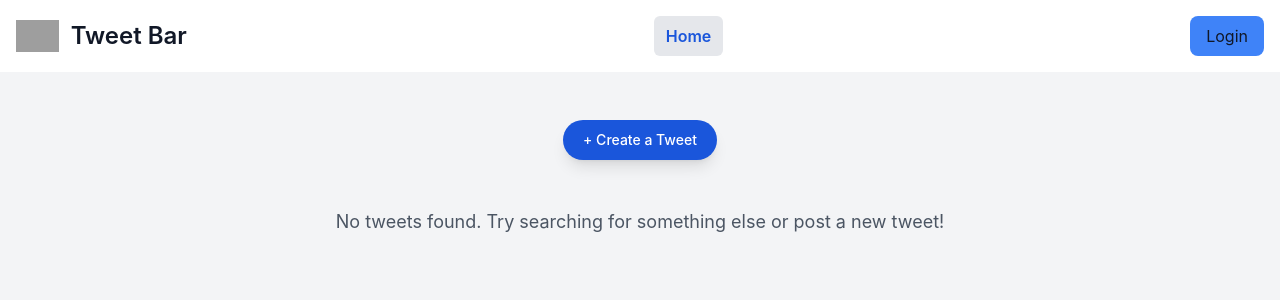
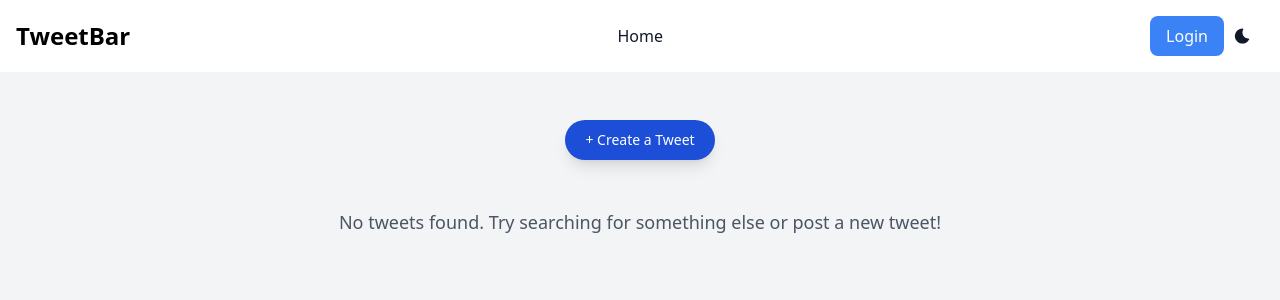
Before and after one commit to DhruvSimform/tweet-crud-auth, a Django app: page /tweet/ in a window 1280 px wide. Shown: the top 300 px of the page. Run offline with Django 4.2, Linux system fonts and the light colour scheme; data that the repository does not hold is empty; some libraries are stand-ins or nearby versions; grey boxes are pictures that could not be loaded.

Commit message:
Implement dark mode toggle and enhance navbar functionality for improved user experience

```diff
--- a/templates/layout.html
+++ b/templates/layout.html
@@ -8,8 +8,20 @@
     <title>{% block title %}Tweet App{% endblock title %}</title>
 
     {% comment %} Tailwind CSS and Flowbite JS CDN links {% endcomment %}
+    <!-- Add this in your <head> -->
+<script src="https://cdn.tailwindcss.com"></script>
+<script>
+  tailwind.config = {
+    darkMode: 'class', // Enable class-based dark mode
+  };
+</script>
     <link href="https://cdn.jsdelivr.net/npm/flowbite@3.1.2/dist/flowbite.min.css" rel="stylesheet" />
     <script src="https://cdn.jsdelivr.net/npm/flowbite@3.1.2/dist/flowbite.min.js"></script>
+    <script>
+        tailwind.config = {
+          darkMode: 'class',
+        }
+      </script>
 </head>
 
 <body class="bg-gray-100 dark:bg-gray-900 text-gray-900 dark:text-white">
@@ -23,5 +35,24 @@
 
 
     {% block script %}{% endblock script %}
+    <script>
+        document.addEventListener("DOMContentLoaded", function () {
+          const themeToggle = document.getElementById("theme-toggle");
+
+          // Check localStorage for theme preference
+          if (localStorage.getItem("theme") === "dark") {
+            document.documentElement.classList.add("dark");
+          } else {
+            document.documentElement.classList.remove("dark");
+          }
+
+          // Toggle dark mode on button click
+          themeToggle.addEventListener("click", function () {
+            const isDarkMode = document.documentElement.classList.toggle("dark");
+            localStorage.setItem("theme", isDarkMode ? "dark" : "light");
+          });
+        });
+      </script>
+
 </body>
 </html>
--- a/templates/navbar.html
+++ b/templates/navbar.html
@@ -1,82 +1,58 @@
-{%load active_navigation_tags%}
+{% load active_navigation_tags %}
 
 <nav class="bg-white border-gray-200 dark:bg-gray-900 sticky top-0 z-50">
   <div class="max-w-screen-xl flex flex-wrap items-center justify-between mx-auto p-4">
     <a href="{% url 'tweet_list' %}" class="flex items-center space-x-3 rtl:space-x-reverse">
-      <img src="https://flowbite.com/docs/images/logo.svg" class="h-8" alt="Flowbite Logo" />
-      <span class="self-center text-2xl font-semibold whitespace-nowrap dark:text-white">
-        Tweet Bar
+      {% comment %} <img src="https://flowbite.com/docs/images/logo.svg" class="h-8" alt="Flowbite Logo" />s {% endcomment %}
+      <span class="self-center text-2xl font-semibold whitespace-nowrap text-black dark:text-white ">
+        TweetBar
       </span>
     </a>
 
     <div class="flex items-center md:order-2 space-x-3 md:space-x-0 rtl:space-x-reverse">
       {% if user.is_authenticated %}
-      <!-- User Profile Button -->
-      <button type="button" class="flex items-center space-x-2 bg-gray-800 text-white px-4 py-2 rounded-lg focus:ring-4 focus:ring-gray-300 dark:focus:ring-gray-600"
-        id="user-menu-button" aria-expanded="false" data-dropdown-toggle="user-dropdown">
+      <button type="button" id="user-menu-button" aria-expanded="false" data-dropdown-toggle="user-dropdown"
+        class="flex items-center space-x-2 bg-gray-100 dark:bg-gray-800  text-white px-4 py-2 rounded-lg focus:ring-4 focus:ring-gray-300 dark:focus:ring-gray-600">
         <img class="w-8 h-8 rounded-full" src="https://th.bing.com/th/id/OIP.0IjSh8YAMecKyLNyMRW90gHaHa?rs=1&pid=ImgDetMain" alt="user photo" />
-        <span class="text-sm font-medium">{{ user.username }}</span>
-        <svg class="w-4 h-4" aria-hidden="true" fill="none" stroke="currentColor" stroke-width="2"
-          viewBox="0 0 24 24" xmlns="http://www.w3.org/2000/svg">
+        <span class="text-sm font-medium text-gray-900 dark:text-white">{{ user.username }}</span>
+        <svg class="w-4 h-4 text-gray-900 dark:text-white" fill="none" stroke="currentColor" stroke-width="2" viewBox="0 0 24 24">
           <path stroke-linecap="round" stroke-linejoin="round" d="M19 9l-7 7-7-7"></path>
         </svg>
       </button>
-
-      <!-- Dropdown menu -->
-      <div class="z-50 hidden my-4 text-base list-none bg-white divide-y divide-gray-100 rounded-lg shadow-sm dark:bg-gray-700 dark:divide-gray-600"
-        id="user-dropdown">
+      <div class="hidden absolute right-4 top-14 w-48 bg-white divide-y divide-gray-100 rounded-lg shadow-lg dark:bg-gray-700 dark:divide-gray-600 " id="user-dropdown">
         <div class="px-4 py-3">
           <span class="block text-sm text-gray-900 dark:text-white">{{ user.username }}</span>
-          <span class="block text-sm text-gray-500 truncate dark:text-gray-400">{{ user.email }}</span>
+          <span class="block text-sm text-gray-500 dark:text-gray-400">{{ user.email }}</span>
         </div>
         <ul class="py-2">
-          <li>
-            <a href="{% url 'logout' %}" class="block px-4 py-2 text-sm text-gray-700 hover:bg-gray-100 dark:hover:bg-gray-600 dark:text-gray-200 dark:hover:text-white">
-              Sign out
-            </a>
-          </li>
+          <li><a href="{% url 'logout' %}" class="block px-4 py-2 text-sm text-gray-700 hover:bg-gray-100 dark:text-white dark:hover:bg-gray-600">Sign out</a></li>
         </ul>
       </div>
       {% else %}
-      <a href="{% url 'login' %}" class="text-gray-900 dark:text-white px-4 py-2 bg-blue-500 text-white rounded-lg">
-        Login
-      </a>
+      <a href="{% url 'login' %}" class="px-4 py-2 bg-blue-500 text-white rounded-lg">Login</a>
       {% endif %}
-
-      <button data-collapse-toggle="navbar-user" type="button"
-        class="inline-flex items-center p-2 w-10 h-10 justify-center text-sm text-gray-500 rounded-lg md:hidden hover:bg-gray-100 focus:outline-none focus:ring-2 focus:ring-gray-200 dark:text-gray-400 dark:hover:bg-gray-700 dark:focus:ring-gray-600">
-        <span class="sr-only">Open main menu</span>
-        <svg class="w-5 h-5" aria-hidden="true" xmlns="http://www.w3.org/2000/svg" fill="none" viewBox="0 0 17 14">
+      <button id="theme-toggle" class="w-10 h-10 rounded-lg p-2.5 text-gray-900 dark:text-white">
+        <svg id="theme-toggle-dark-icon" class="w-4 h-4" fill="currentColor" viewBox="0 0 18 20">
+          <path d="M17.8 13.75a1 1 0 0 0-.859-.5A7.488 7.488 0 0 1 10.52 2a1 1 0 0 0 0-.969A1.035 1.035 0 0 0 9.687.5h-.113a9.5 9.5 0 1 0 8.222 14.247 1 1 0 0 0 .004-.997Z"></path>
+        </svg>
+      </button>
+      <button id="navbar-toggle" class="md:hidden p-2 rounded-lg text-gray-500 focus:ring-2 focus:ring-gray-200 dark:text-gray-400 dark:hover:bg-gray-700">
+        <svg class="w-5 h-5" fill="none" viewBox="0 0 17 14">
           <path stroke="currentColor" stroke-linecap="round" stroke-linejoin="round" stroke-width="2" d="M1 1h15M1 7h15M1 13h15" />
         </svg>
       </button>
     </div>
 
-    <div class="items-center justify-between hidden w-full md:flex md:w-auto md:order-1" id="navbar-user">
-      <ul class="flex flex-col font-medium p-4 md:p-0 mt-4 border border-gray-100 rounded-lg bg-gray-50 md:space-x-8 rtl:space-x-reverse md:flex-row md:mt-0 md:border-0 md:bg-white dark:bg-gray-800 md:dark:bg-gray-900 dark:border-gray-700">
+    <div class="hidden w-full md:flex md:w-auto md:order-1" id="navbar-user">
+      <ul class="flex flex-col md:flex-row md:space-x-8 p-4 md:p-0 bg-gray-50 md:bg-transparent dark:bg-gray-800 md:dark:bg-transparent">
+        <li><a href="{% url 'tweet_list' %}" class="block py-2 px-3 text-gray-900 dark:text-white">Home</a></li>
+        {% if user.is_authenticated %}
+        <li><a href="{% url 'my_tweets' %}" class="block py-2 px-3 text-gray-900 dark:text-white">My tweets</a></li>
         <li>
-          <a href="{% url 'tweet_list' %}" class="{% active 'tweet_list' %} block py-2 px-3 rounded-md">
-            Home
-          </a>
-        </li>
-        {% if user.is_authenticated %}
-        <li>
-
-          <a href="{% url "my_tweets" %}" class="{% active 'my_tweets' %} block py-2 px-3 rounded-md">
-            My tweets
-          </a>
-        </li>
-
-        <li>
-          <!-- Search Form with Button -->
-          <!-- Search Form with Button -->
           {% if request.resolver_match.url_name == "tweet_list" or request.resolver_match.url_name == "my_tweets" %}
-          <form action="{{ request.path }}" method="GET" class="flex">
-            <input type="text" name="q" placeholder="Search..."
-              class="px-3 py-2 border border-gray-300 rounded-l-lg focus:outline-none focus:ring-2 focus:ring-blue-500 dark:bg-gray-800 dark:text-white dark:border-gray-600" value="{{ request.GET.q|default:'' }}" autocomplete="off">
-            <button type="submit" class="px-4 py-2 bg-blue-500 text-white rounded-r-lg hover:bg-blue-600">
-              🔍
-            </button>
+          <form action="{{ request.path }}" method="GET" class="flex flex-wrap gap-2">
+            <input type="text" name="q" placeholder="Search..." class="px-3 py-2 border rounded-lg dark:bg-gray-800 dark:text-white w-full md:w-auto bg-white" value="{{ request.GET.q|default:'' }}" autocomplete="off">
+            <button type="submit" class="px-4 py-2 bg-blue-500 text-white rounded-lg w-full md:w-auto">🔍</button>
           </form>
           {% endif %}
         </li>
@@ -85,3 +61,13 @@
     </div>
   </div>
 </nav>
+
+<script>
+  document.getElementById("navbar-toggle").addEventListener("click", function () {
+    document.getElementById("navbar-user").classList.toggle("hidden");
+  });
+
+  document.getElementById("user-menu-button").addEventListener("click", function () {
+    document.getElementById("user-dropdown").classList.toggle("hidden");
+  });
+</script>
--- a/tweet/templates/tweet_list.html
+++ b/tweet/templates/tweet_list.html
@@ -33,10 +33,10 @@
                        class="px-4 py-2 text-sm font-medium text-white bg-blue-600 dark:bg-blue-500 rounded-md hover:bg-blue-700 dark:hover:bg-blue-600 focus:ring-4 focus:outline-none focus:ring-blue-300 dark:focus:ring-blue-700">
                         ✏ Edit
                     </a>
-                    <button onclick="deleteTweet({{ tweet.id }})"
+                    <a href="{% url 'tweet_delete' tweet.id %}"
                             class="px-4 py-2 text-sm font-medium text-white bg-red-600 dark:bg-red-500 rounded-md hover:bg-red-700 dark:hover:bg-red-600 focus:ring-4 focus:outline-none focus:ring-red-300 dark:focus:ring-red-700">
                         🗑 Delete
-                    </button>
+                    </a>
                 </div>
                 {% endif %}
             </div>
@@ -98,6 +98,7 @@
 
     function addTweetToDOM(tweet, currentUser, prepend = false) {
         let editDeleteButtons = "";
+        let deleteUrl = `{% url 'tweet_delete' 99999 %}`.replace("99999", tweet.id);
 
         // Only show edit & delete if the logged-in user owns the tweet
         if (tweet.username === currentUser) {
@@ -107,10 +108,10 @@
                        class="px-4 py-2 text-sm font-medium text-white bg-blue-600 dark:bg-blue-500 rounded-md hover:bg-blue-700 dark:hover:bg-blue-600">
                         ✏ Edit
                     </a>
-                    <button onclick="deleteTweet(${tweet.id})"
+                    <a href="${deleteUrl}"
                             class="px-4 py-2 text-sm font-medium text-white bg-red-600 dark:bg-red-500 rounded-md hover:bg-red-700 dark:hover:bg-red-600">
                         🗑 Delete
-                    </button>
+                    </a>
                 </div>`;
         }
 
```
